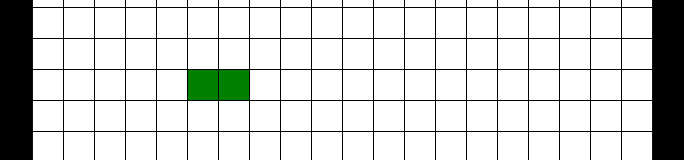
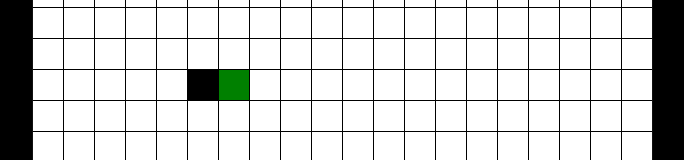
Before and after one commit to younusraza909/js-snake, a Next.js app: page / in a window 1280 px wide. Shown: the part 352-512 px from the top of the page, without its empty margins (298-982 px from the left). Built offline with nearby package versions, Linux system fonts and the light colour scheme.

Commit message:
giving snake head a different color

```diff
--- a/src/app/globals.css
+++ b/src/app/globals.css
@@ -41,3 +41,7 @@
 .snake {
   background-color: green;
 }
+
+.snake-head {
+  background-color: black;
+}
--- a/src/app/page.js
+++ b/src/app/page.js
@@ -34,6 +34,8 @@ export default function Home() {
 
         let isFood = food.x === row && food.y === col;
 
+        let isSnakeHead = snake[0].x === row && snake[0].y === col;
+
         let isSnake = snake.some((ele) => ele.x === row && ele.y === col);
 
         if (isFood) {
@@ -41,7 +43,11 @@ export default function Home() {
         }
 
         if (isSnake) {
-          classes = `${classes} snake food`;
+          classes = `${classes} snake`;
+        }
+
+        if (isSnakeHead) {
+          classes = `${classes} snake-head`;
         }
 
         let cell = <div key={`${row}-${col}`} className={classes}></div>;
```
